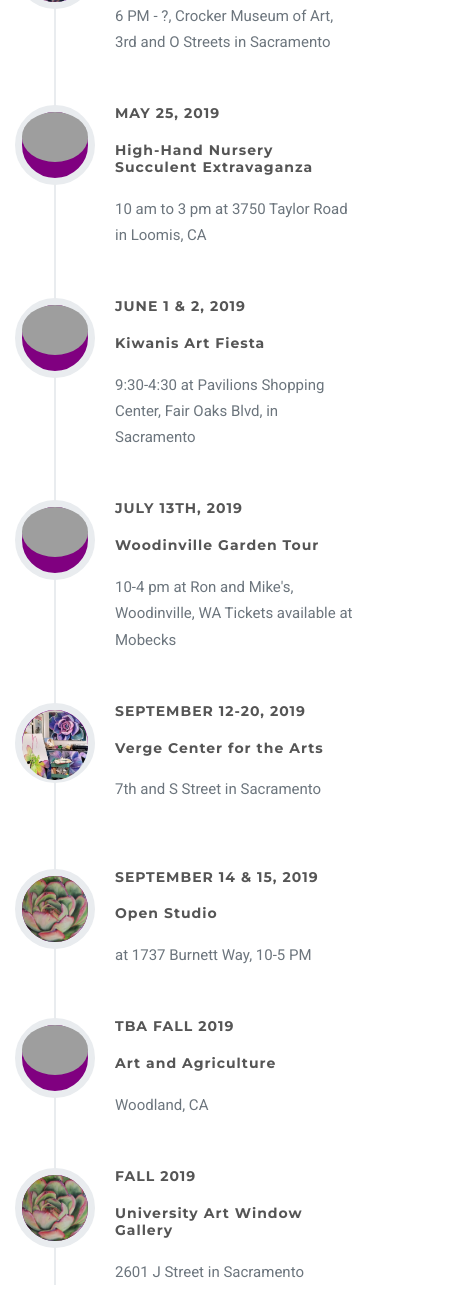
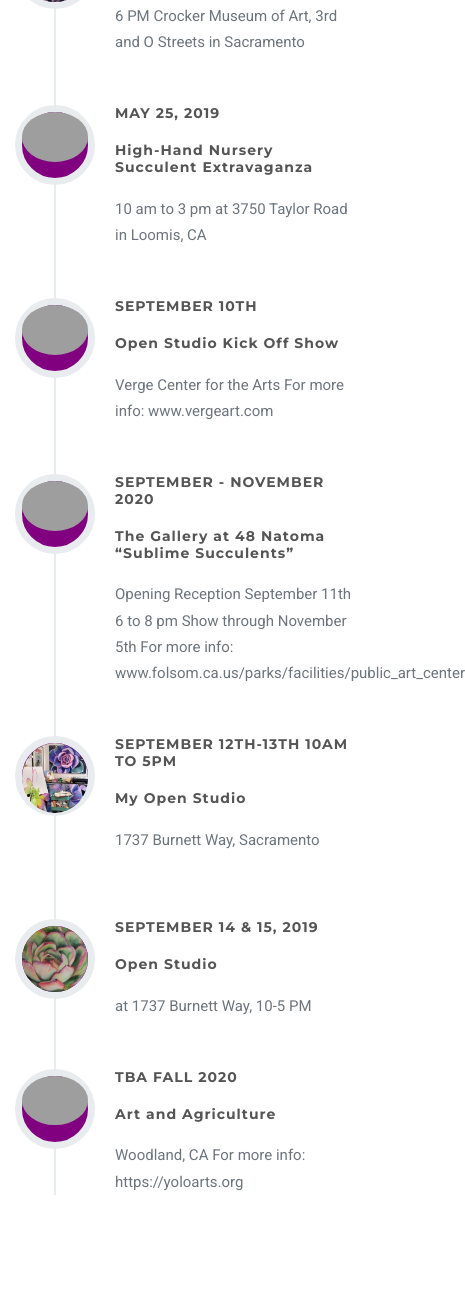
Before and after one commit to joshuaaguilar20/portfolioArtist, a plain HTML site: page index.html in a window 390 px wide. Shown: the part 9663-10960 px from the top of the page, 465 px wide, since content can reach past the window. Drawn offline with nearby package versions, Linux system fonts and the light colour scheme; some packages are replaced by stand-ins of ours; grey boxes are pictures that could not be loaded; a web font is replaced by a local one.

Commit message:
photo updates

```diff
--- a/index.html
+++ b/index.html
@@ -162,7 +162,7 @@
             </div>
           </div>
         </div>
-  <div class="col-sm-6 col-md-4 metal">
+  <div class="col-sm-6 col-md-4 lorem">
           <div class="element-item transition">
             <div class="portfolio-item">
               <div class="hover-bg"><a
@@ -182,8 +182,8 @@
             </div>
           </div>
         </div>
-          //flower one
-          <div class="col-sm-6 col-md-4 metal">
+
+          <div class="col-sm-6 col-md-4 lorem">
           <div class="element-item transition">
             <div class="portfolio-item">
               <div class="hover-bg"><a
@@ -232,7 +232,7 @@
                   <div class="hover-text">
                     <div class="overlay-caption">
                       <div class="overlay-content">
-                        <h4></h4>
+                        <h4>Country Road</h4>
                       </div>
                     </div>
                   </div>
@@ -272,7 +272,7 @@
                   <div class="hover-text">
                     <div class="overlay-caption">
                       <div class="overlay-content">
-                        <h4>Wisdom</h4>
+                        <h4>Wisdom SOLD</h4>
                       </div>
                     </div>
                   </div>
@@ -332,7 +332,7 @@
                   <div class="hover-text">
                     <div class="overlay-caption">
                       <div class="overlay-content">
-                        <h4>Spaceball</h4>
+                        <h4>Spaceball SOLD</h4>
                       </div>
                     </div>
                   </div>
@@ -392,7 +392,7 @@
                   <div class="hover-text">
                     <div class="overlay-caption">
                       <div class="overlay-content">
-                        <h4>Chez Femme</h4>
+                        <h4>Chez Femme SOLD</h4>
                       </div>
                     </div>
                   </div>
@@ -472,7 +472,7 @@
                   <div class="hover-text">
                     <div class="overlay-caption">
                       <div class="overlay-content">
-                        <h4>Color Leap</h4>
+                        <h4>Color Leap SOLD</h4>
                       </div>
                     </div>
                   </div>
@@ -492,7 +492,7 @@
                   <div class="hover-text">
                     <div class="overlay-caption">
                       <div class="overlay-content">
-                        <h4>Midnight</h4>
+                        <h4>Midnight SOLD</h4>
                       </div>
                     </div>
                   </div>
@@ -774,7 +774,7 @@
                   <div class="hover-text">
                     <div class="overlay-caption">
                       <div class="overlay-content">
-                        <h4>Marmalade Skies</h4>
+                        <h4>Marmalade Skies-SOLD</h4>
                       </div>
                     </div>
                   </div>
@@ -797,7 +797,7 @@
       <div class="row">
         <div class="col-lg-12 text-center">
           <h2 class="section-heading text-uppercase">Events</h2>
-          <h3 class="section-subheading text-muted">2019 Events </h3>
+          <h3 class="section-subheading text-muted">2020 Events </h3>
         </div>
       </div>
       <div class="row">
@@ -809,11 +809,11 @@
               </div>
               <div class="timeline-panel">
                 <div class="timeline-heading">
-                  <h4>May 24, 2019</h4>
+                  <h4>May 2020 </h4>
                   <h4 class="subheading">Big Names Small Art</h4>
                 </div>
                 <div class="timeline-body">
-                  <p class="text-muted">6 PM - ?, Crocker Museum of Art,
+                  <p class="text-muted">6 PM  Crocker Museum of Art,
                     3rd and O Streets in Sacramento</p>
                 </div>
               </div>
@@ -839,12 +839,12 @@
               </div>
               <div class="timeline-panel">
                 <div class="timeline-heading">
-                  <h4>June 1 & 2, 2019 </h4>
-                  <h4 class="subheading">Kiwanis Art Fiesta</h4>
+                  <h4>September 10th  </h4>
+                  <h4 class="subheading">Open Studio Kick Off Show</h4>
                 </div>
                 <div class="timeline-body">
-                  <p class="text-muted">9:30-4:30 at Pavilions Shopping Center, Fair Oaks Blvd,
-                    in Sacramento</p>
+                  <p class="text-muted">Verge Center for the Arts
+                    For more info: www.vergeart.com</p>
                 </div>
               </div>
             </li>
@@ -868,12 +868,13 @@
               </div>
               <div class="timeline-panel">
                 <div class="timeline-heading">
-                  <h4>July 13th, 2019</h4>
-                  <h4 class="subheading">Woodinville Garden Tour</h4>
+                  <h4>September - November  2020 </h4>
+                  <h4 class="subheading">The Gallery at 48 Natoma “Sublime Succulents”</h4>
                 </div>
                 <div class="timeline-body">
-                  <p class="text-muted">10-4 pm at Ron and Mike's, Woodinville, WA
-                    Tickets available at Mobecks </p>
+                  <p class="text-muted">Opening Reception September 11th 6 to 8 pm
+Show through November 5th
+For more info: www.folsom.ca.us/parks/facilities/public_art_center</p>
                 </div>
               </div>
             </li>
@@ -883,10 +884,11 @@
               </div>
               <div class="timeline-panel">
                 <div class="timeline-heading">
-                  <h4>September 12-20, 2019</h4>
-                  <h4 class="subheading">Verge Center for the Arts</h4>
+                  <h4>September 12th-13th 10am to 5pm</h4>
+                  <h4 class="subheading">My Open Studio</h4>
                 </div>
-                <p class="text-muted"> 7th and S Street in Sacramento</p>
+                <p class="text-muted">
+1737 Burnett Way, Sacramento</p>
                 <div class="timeline-body">
                 </div>
               </div>
@@ -911,41 +913,11 @@
               </div>
               <div class="timeline-panel">
                 <div class="timeline-heading">
-                  <h4>TBA Fall 2019 </h4>
+                  <h4>TBA Fall 2020 </h4>
                   <h4 class="subheading"> Art and Agriculture</h4>
                 </div>
                 <div class="timeline-body">
-                  <p class="text-muted">Woodland, CA</p>
-                </div>
-              </div>
-            </li>
-            <!-- <li class="timeline-image">
-              <div class="timeline-image">
-                <img class="rounded-circle img-fluid" src="img/webPhotos/callforentry/tradition.jpg" alt="">
-              </div>
-
-              <div class="timeline-panel">
-                <div class="timeline-heading">
-                  <h4>Fall 2019</h4>
-                  <h4 class="subheading">University Art Window Gallery</h4>
-                </div>
-                <div class="timeline-body">
-                  <p class="text-muted">2601 J Street in Sacramento
-                  </p>
-                </div>
-              </div>
-            </li> -->
-            <li class="timeline-inverted">
-              <div class="timeline-image">
-                <img class="rounded-circle img-fluid" src="img/webPhotos/callforentry/tradition.jpg" alt="">
-              </div>
-              <div class="timeline-panel">
-                <div class="timeline-heading">
-                  <h4>Fall 2019</h4>
-                  <h4 class="subheading">University Art Window Gallery</h4>
-                </div>
-                <div class="timeline-body">
-                  <p class="text-muted">2601 J Street in Sacramento</p>
+                  <p class="text-muted">Woodland, CA For more info: https://yoloarts.org</p>
                 </div>
               </div>
             </li>
```
